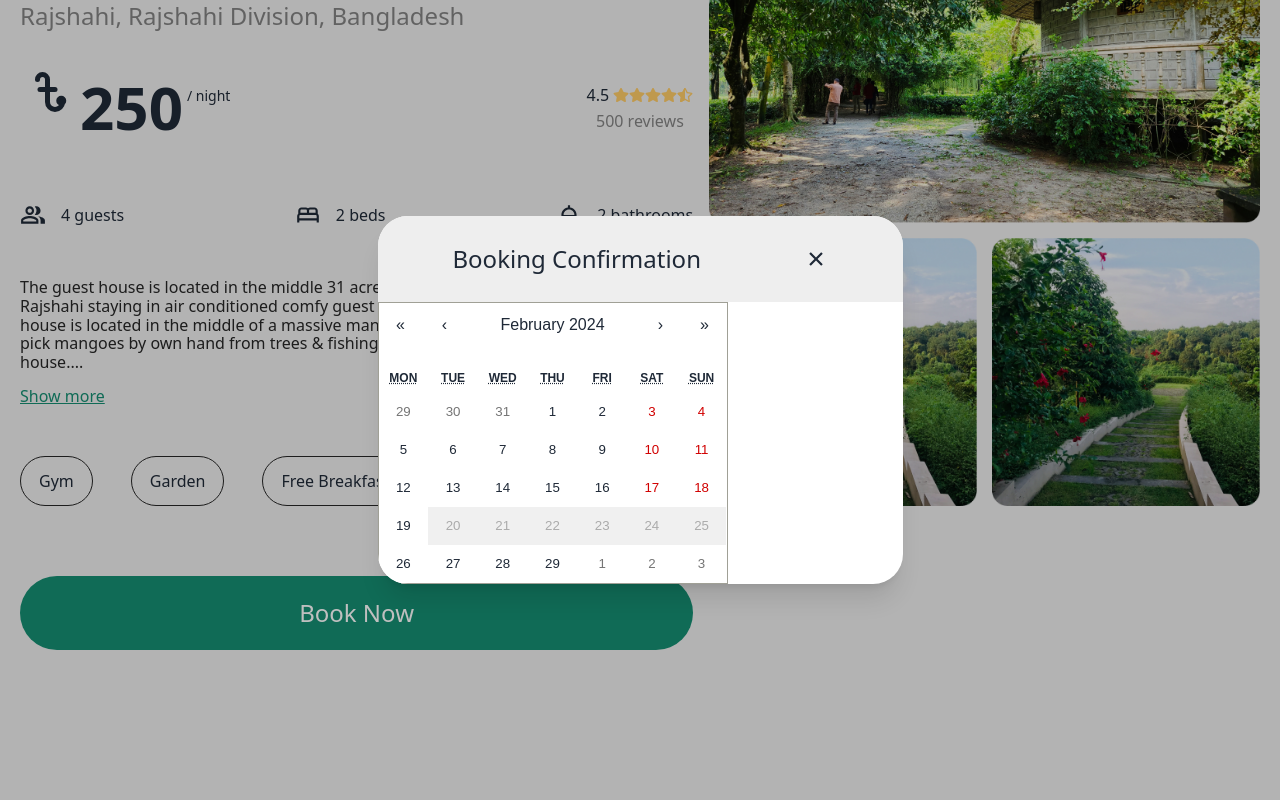
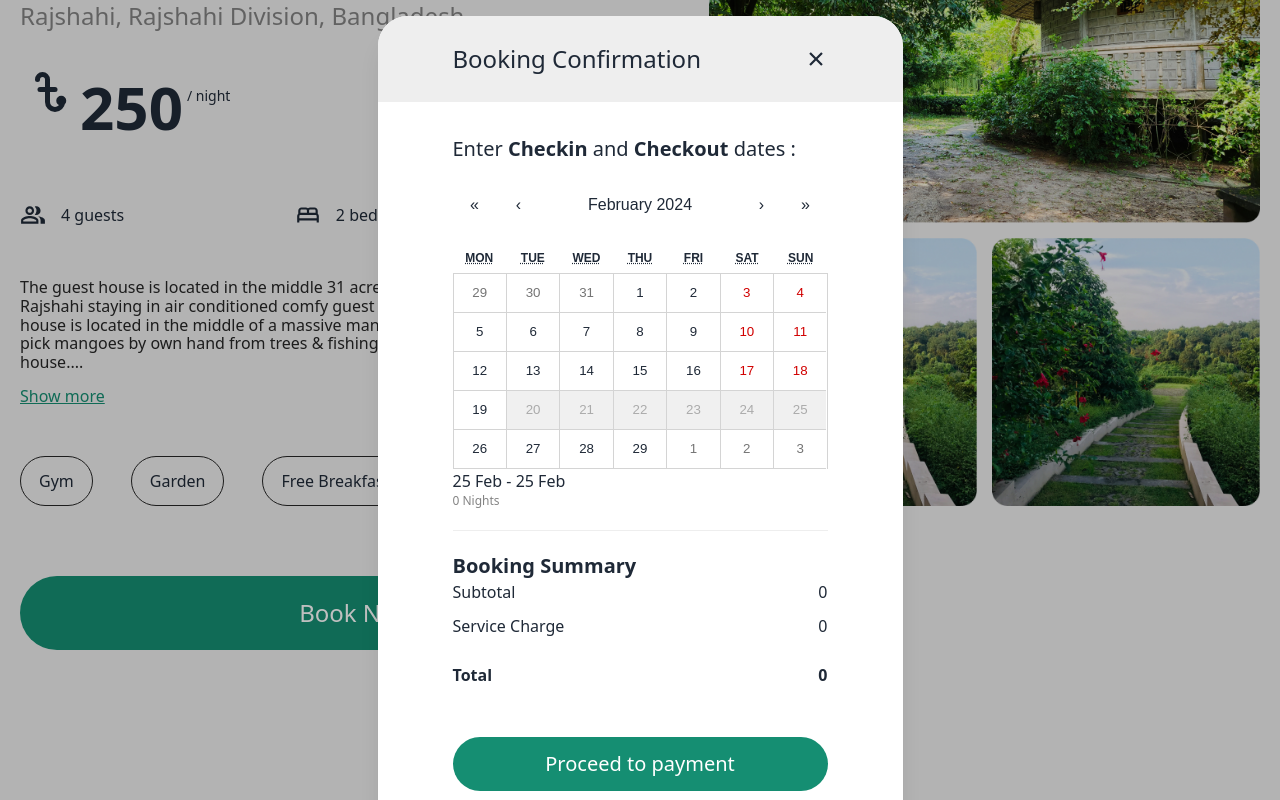
Before and after one commit to shiningsudipto/jayga.io, a React (Vite) app: page / in a window 1280 px wide. Both pictures are taken after a click on the button "Book Now". Shown: the part 251-1051 px from the top of the page. Built offline with nearby package versions, Linux system fonts and the light colour scheme.

Commit message:
initial modal ui complete

```diff
--- a/src/components/shared/CalenderPicker.jsx
+++ b/src/components/shared/CalenderPicker.jsx
@@ -1,33 +1,68 @@
-import React, { useState } from 'react';
-import Calendar from 'react-calendar';
-import 'react-calendar/dist/Calendar.css';
-import Modal from '../ui/Modal';
+import React, { useState } from 'react'
+import Calendar from 'react-calendar'
+import 'react-calendar/dist/Calendar.css'
+import Modal from '../ui/Modal'
+import { calculateTotalDays, formatDate } from '../../utils/global-func'
 
 const CalenderPicker = ({ isOpen, setIsOpen }) => {
-    const [value, onChange] = useState(new Date());
+  const [value, onChange] = useState([new Date(), new Date()])
 
-    console.log(value);
   // Function to check if a date is disabled
   const tileDisabled = ({ date }) => {
     // Disable dates from 20th Feb to 25th Feb
-        const disabledStartDate = new Date('2024-02-20');
-        const disabledEndDate = new Date('2024-02-25');
-        return date >= disabledStartDate && date <= disabledEndDate;
-    };
+    const disabledStartDate = new Date('2024-02-20')
+    const disabledEndDate = new Date('2024-02-25')
+    return date >= disabledStartDate && date <= disabledEndDate
+  }
+
+  const totalDays = calculateTotalDays(value[0], value[1])
+  const subtotal = 5000 * totalDays
+  const serviceCharge = 300 * totalDays
+  const total = subtotal + serviceCharge
+
   return (
-        <Modal
-            isOpen={isOpen}
-            setIsOpen={setIsOpen}
-            title={'Booking Confirmation'}
-        >
+    <Modal isOpen={isOpen} setIsOpen={setIsOpen} title={'Booking Confirmation'}>
+      <div className='border-b border-gray1 pb-[21px] mb-[21px]'>
+        <p className='mt-[33px] mb-[20px] text-xl'>
+          Enter <b>Checkin</b> and <b>Checkout</b> dates :
+        </p>
         <Calendar
           onChange={onChange}
           value={value}
           selectRange={true}
-                tileDisabled={tileDisabled} // Pass the tileDisabled function
+          tileDisabled={tileDisabled}
         />
+        {value && (
+          <ul>
+            <li>
+              {formatDate(value[0])} - {formatDate(value[1])}
+            </li>
+            <li className='text-text text-xs'>{totalDays} Nights</li>
+          </ul>
+        )}
+      </div>
+      <div>
+        <p className='text-xl font-semibold'>Booking Summary</p>
+        <div>
+          <div className='flex justify-between'>
+            <p>Subtotal</p>
+            <p>{subtotal}</p>
+          </div>
+          <div className='flex justify-between mt-[10px]'>
+            <p>Service Charge</p>
+            <p>{serviceCharge}</p>
+          </div>
+          <div className='flex justify-between mt-[25px] font-semibold'>
+            <p>Total</p>
+            <p>{total}</p>
+          </div>
+        </div>
+        <button className='bg-primary py-[13px] text-center text-xl text-white w-full rounded-[30px] my-[50px]'>
+          Proceed to payment
+        </button>
+      </div>
     </Modal>
-    );
-};
+  )
+}
 
-export default CalenderPicker;
+export default CalenderPicker
--- a/src/components/ui/Modal.jsx
+++ b/src/components/ui/Modal.jsx
@@ -36,9 +36,11 @@ const Modal = (props) => {
                                     className="text-2xl font-medium leading-6 bg-gray1 flex items-center justify-between px-[75px] py-[31px]"
                                 >
                                     {title}
-                                    <button><IoCloseSharp/></button>
+                                    <button onClick={() => setIsOpen(false)}><IoCloseSharp /></button>
                                 </Dialog.Title>
+                                <div className='px-[75px]'>
                                 {children}
+                                </div>
                             </Dialog.Panel>
                         </Transition.Child>
                     </div>
--- a/src/index.css
+++ b/src/index.css
@@ -2,22 +2,38 @@
 @tailwind components;
 @tailwind utilities;
 
-.actionButton{
-    @apply text-primary py-[10px] px-[16px] border border-outline rounded-[5px]
+.actionButton {
+  @apply text-primary py-[10px] px-[16px] border border-outline rounded-[5px];
 }
-.navLink{
-    @apply hover:bg-transparent hover:text-primary font-semibold
+.navLink {
+  @apply hover:bg-transparent hover:text-primary font-semibold;
 }
-.hotel-gallery-single-img{
- @apply 3xl:h-[430px]
+.hotel-gallery-single-img {
+  @apply 3xl:h-[430px];
 }
-.hotel-gallery-double-img{
-    @apply 3xl:h-[325px] 3xl:w-[325px] 3xl:gap-[50px];
-    width: calc(50% - 15px);
+.hotel-gallery-double-img {
+  @apply 3xl:h-[325px] 3xl:w-[325px] 3xl:gap-[50px];
+  width: calc(50% - 15px);
 }
 
-body{
-    width: 100%;
-    max-width: 1920px;
-    margin: 0 auto;
+body {
+  width: 100%;
+  max-width: 1920px;
+  margin: 0 auto;
 }
+
+.react-calendar {
+  width: 378px !important;
+  border: 0 !important;
+}
+.react-calendar__month-view__days {
+  border-top: 1px solid #d4d4d4 !important;
+  border-right: 1px solid #d4d4d4 !important;
+}
+.react-calendar__month-view__days__day {
+  border-left: 1px solid #d4d4d4 !important;
+  border-bottom: 1px solid #d4d4d4 !important;
+}
+.booking-summary tbody tr {
+  border-bottom: 0;
+}
--- /dev/null
+++ b/src/utils/global-func.js
@@ -0,0 +1,11 @@
+export const formatDate = (date) => {
+    const day = date.toLocaleDateString('en-US', { day: '2-digit' });
+    const month = date.toLocaleDateString('en-US', { month: 'short' });
+    return `${day} ${month}`;
+};
+
+export const calculateTotalDays = (startDate, endDate) => {
+    const oneDay = 24 * 60 * 60 * 1000; // Number of milliseconds in a day
+    const diffDays = Math.round(Math.abs((endDate - startDate) / oneDay));
+    return diffDays;
+};
```
Lines whose indentation alone changed are shown as unchanged.
